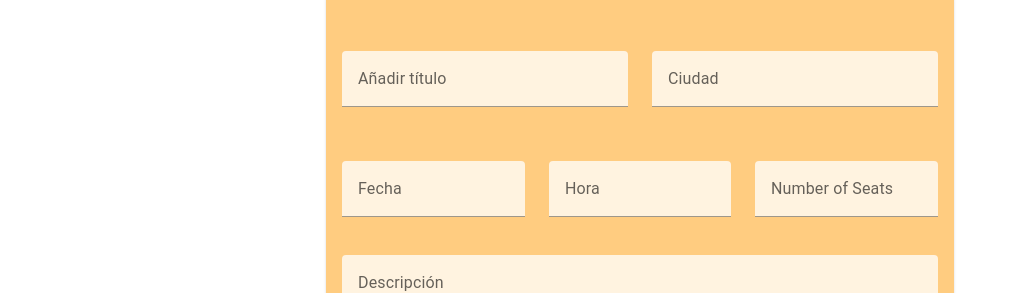
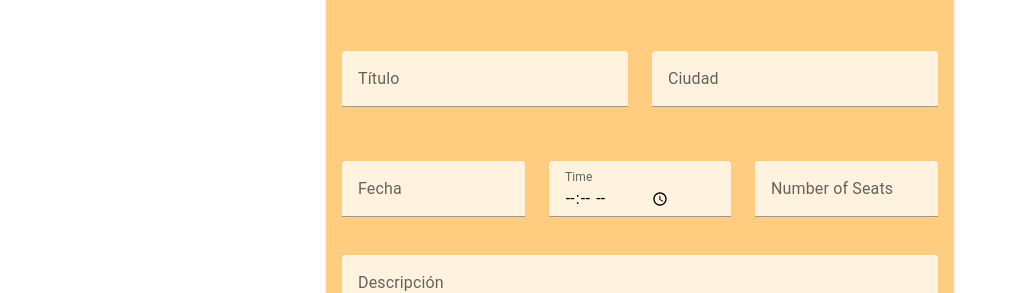
Before and after one commit to RebecaMFep/Frontend-Upcoming-events, a Vue app: page /add-event in a window 1280 px wide. Shown: the part 145-438 px from the top of the page, without its empty margins (0-1018 px from the left). Built offline with nearby package versions, Linux system fonts and the light colour scheme.

Commit message:
time input done

```diff
--- a/src/components/adminDashboard/AddEvent.vue
+++ b/src/components/adminDashboard/AddEvent.vue
@@ -9,7 +9,6 @@ const capacity = ref(null);
 const description = ref('');
 // const date = ref(new Date(''))
 const showCalendar = ref(false);
-const showTime = ref(false);
 
 const openCalendar = () => {
   showCalendar.value = true;
@@ -19,14 +18,7 @@ const updateSelectedDate = (value) => {
   selectedDate.value = value;
 }
 
-const openTimePicker = () => {
-  showTime.value = true;
-}
 
-
-const updateSelectedTime = (value) => {
-  time.value = value;
-}
 
 // Resetear el formulario
 const resetForm = () => {
@@ -72,13 +64,12 @@ const addEvent = () => {
         <v-container>
           <v-row>
             <v-col cols="6">
-              <v-text-field bg-color="orange-lighten-5" label="Añadir título" v-model="title"></v-text-field>
+              <v-text-field bg-color="orange-lighten-5" label="Título" v-model="title"></v-text-field>
             </v-col>
 
             <v-col cols="6">
               <v-text-field bg-color="orange-lighten-5" label="Ciudad" v-model="city"></v-text-field>
             </v-col>
-
           </v-row>
         </v-container>
 
@@ -95,17 +86,12 @@ const addEvent = () => {
             </v-col>
 
             <v-col cols="4">
-              <v-menu ref="timeMenu" v-model="showTime" :close-on-content-click="false" transition="scale-transition"
-                offset-y max-width="290px" min-width="290px">
-                <template v-slot:activator="{ on, attrs }">
-                  <v-text-field bg-color="orange-lighten-5" label="Hora" readonly v-bind="attrs" @click.stop="openTimePicker" v-model="selectedTime"></v-text-field>
-                </template>
-              </v-menu>
+              <v-text-field bg-color="orange-lighten-5" type="time" v-model="selectedTime" label="Time"></v-text-field>
             </v-col>
 
             <v-col cols="4">
-              <v-text-field bg-color="orange-lighten-5" v-model="seatCount" type="number" label="Number of Seats" min="1"
-                step="1"></v-text-field>
+              <v-text-field bg-color="orange-lighten-5" v-model="seatCount" type="number" label="Number of Seats" min="1" step="1">
+              </v-text-field>
             </v-col>
 
           </v-row>
@@ -127,19 +113,12 @@ const addEvent = () => {
   <v-row justify="space-around" v-show="showCalendar">
     <v-date-picker
       elevation="24"
-      v-model="selectedDate" @input="updateSelectedDate" no-time format="YYYY-MM-DD"></v-date-picker>
-
+      v-model="selectedDate" @input="updateSelectedDate" no-time format="YYYY-MM-DD">
+    </v-date-picker>
   </v-row>
-  <v-row justify="space-around" v-show="showTime">
-    <v-time-picker  v-model="time" format="24hr"
-      elevation="24" @input="updateSelectedTime"></v-time-picker>
-  </v-row>
-
   </template>
 
   <style lang="scss" scoped>
-  .no-time-picker .v-time-picker {
-    display: none;
-  }
+
 
   </style>
--- a/src/views/LoginView.vue
+++ b/src/views/LoginView.vue
@@ -6,6 +6,7 @@ import LoginForm from "./../components/login/LoginForm.vue";
     <h1>Iniciar sesión</h1>
     <div id="login-box">
         <LoginForm />
+
     </div>
 </template>
 
```
Also changed, not shown: src/components/adminDashboard/ModifyEvent.vue (+5 -11 lines), src/views/HomeView.vue (line endings or trailing spaces).
